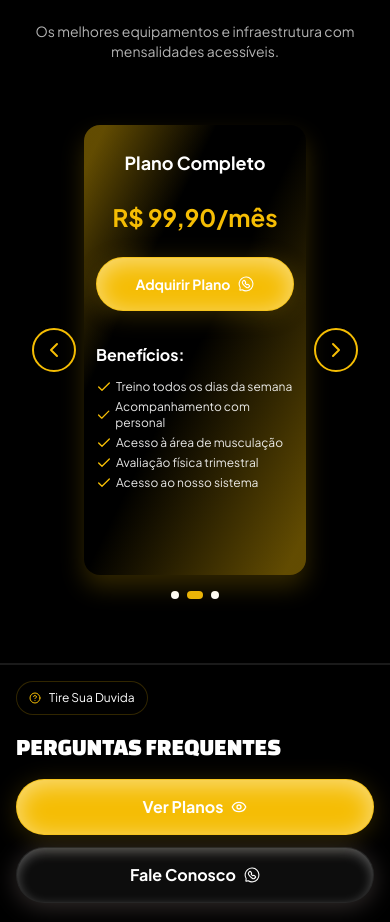
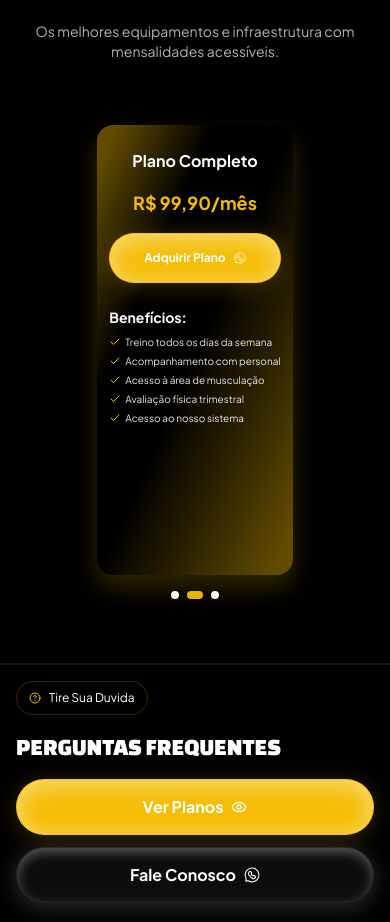
Before and after one commit to Gabriel-Vignoli/FitPlan-Landing-Page, a React (Vite) app: page / in a window 390 px wide. Shown: the part 3669-4591 px from the top of the page. Built offline with nearby package versions, Linux system fonts and the light colour scheme.

Commit message:
refactor: adjust PlanCard and PlanList styles for consistent mobile/tablet layout

```diff
--- a/src/components/PlanCard.jsx
+++ b/src/components/PlanCard.jsx
@@ -1,4 +1,3 @@
-// PlanCard.jsx
 import Button from "./Button";
 import { Check } from "lucide-react";
 
@@ -15,12 +14,11 @@ const PlanCard = ({
     isSelected
       ? screenSize === "desktop"
         ? "z-10 h-[380px] w-full scale-100 lg:h-[420px] lg:w-[280px] xl:h-[500px] xl:w-[340px]"
-        : "z-10 h-[450px] w-full scale-100 md:h-[540px]"
+        : "z-10 h-[450px] w-full max-w-[600px] mx-auto scale-100 md:h-[540px]"
       : screenSize === "desktop"
         ? "z-0 h-[330px] w-full scale-95 opacity-80 lg:h-[370px] lg:w-[230px] xl:h-[460px] xl:w-[290px]"
-        : "z-0 h-[400px] w-full scale-95 opacity-80 md:h-[550px]"
+        : "z-0 h-[400px] w-full max-w-[600px] mx-auto scale-95 opacity-80 md:h-[550px]"
   }`}
-
   style={{
     background: "black",
     position: "relative",
@@ -30,6 +28,7 @@ const PlanCard = ({
       : "0 8px 16px rgba(255, 255, 255, 0.08), 0 2px 6px rgba(0, 0, 0, 0.15)",
   }}
 >
+
       {/* Gradient Effects */}
       <div
         className="absolute inset-0 z-0"
@@ -56,8 +55,8 @@ const PlanCard = ({
               ? "gap-4 lg:gap-5 xl:gap-8"
               : "gap-3 lg:gap-4"
             : isSelected
-              ? "gap-6 md:gap-8"
-              : "gap-4 md:gap-5"
+              ? "gap-4 md:gap-8"
+              : "gap-3 md:gap-5"
         }`}
       >
         <div
@@ -67,8 +66,8 @@ const PlanCard = ({
                 ? "gap-4 lg:gap-5 xl:gap-8"
                 : "gap-3 lg:gap-4"
               : isSelected
-                ? "gap-6 md:gap-8"
-                : "gap-4 md:gap-5"
+                ? "gap-4 md:gap-8"
+                : "gap-3 md:gap-5"
           }`}
         >
           {/* Title */}
@@ -77,10 +76,10 @@ const PlanCard = ({
               isSelected
                 ? screenSize === "desktop"
                   ? "text-base text-white lg:text-lg xl:text-xl"
-                  : "text-lg text-white md:text-xl"
+                  : "text-base text-white md:text-xl"
                 : screenSize === "desktop"
                   ? "text-sm text-white/70 lg:text-base"
-                  : "text-base text-white/70 md:text-lg"
+                  : "text-sm text-white/70 md:text-lg"
             }`}
           >
             {title}
@@ -91,27 +90,27 @@ const PlanCard = ({
               isSelected
                 ? screenSize === "desktop"
                   ? "text-xl text-primary lg:text-2xl xl:text-3xl"
-                  : "text-2xl text-primary md:text-3xl"
+                  : "text-lg text-primary md:text-3xl"
                 : screenSize === "desktop"
                   ? "text-lg text-primary/70 lg:text-xl xl:text-2xl"
-                  : "text-xl text-primary/70 md:text-2xl"
+                  : "text-base text-primary/70 md:text-2xl"
             }`}
           >
             {price}
           </div>
         </div>
 
-        {/* Button */}
+        {/* Button  */}
         <Button
           variant="primary"
           className={`${
             isSelected
               ? screenSize === "desktop"
                 ? "px-3 py-1 text-xs lg:px-4 lg:py-2 lg:text-sm xl:px-6 xl:py-3 xl:text-base"
-                : "px-4 py-2 text-sm md:px-6 md:py-3 md:text-base"
+                : "px-3 py-1 text-xs md:px-6 md:py-3 md:text-base"
               : screenSize === "desktop"
                 ? "px-2 py-1 text-xs lg:px-3 lg:py-2"
-                : "px-3 py-2 text-xs md:text-sm"
+                : "px-2 py-1 text-xs md:text-sm"
           }`}
           icon={
             <img
@@ -122,8 +121,8 @@ const PlanCard = ({
                     ? "h-3 w-3 lg:h-4 lg:w-4 xl:h-5 xl:w-5"
                     : "h-3 w-3 lg:h-4 lg:w-4"
                   : isSelected
-                    ? "h-4 w-4 md:h-5 md:w-5"
-                    : "h-3 w-3 md:h-4 md:w-4"
+                    ? "h-3 w-3 md:h-5 md:w-5"
+                    : "h-2 w-2 md:h-4 md:w-4"
               } `}
             />
           }
@@ -134,7 +133,7 @@ const PlanCard = ({
         {/* Benefits */}
         <div
           className={`mt-2 flex flex-col md:mt-4 lg:mt-2 xl:mt-4 ${
-            screenSize === "desktop" ? "gap-2 lg:gap-3" : "gap-3 md:gap-4"
+            screenSize === "desktop" ? "gap-2 lg:gap-3" : "gap-2 md:gap-4"
           }`}
         >
           <h4
@@ -142,10 +141,10 @@ const PlanCard = ({
               isSelected
                 ? screenSize === "desktop"
                   ? "text-sm font-bold text-white lg:text-base xl:text-lg"
-                  : "text-base font-bold text-white md:text-lg"
+                  : "text-sm font-bold text-white md:text-lg"
                 : screenSize === "desktop"
                   ? "text-xs font-bold text-white/70 lg:text-sm"
-                  : "text-sm font-bold text-white/70 md:text-base"
+                  : "text-xs font-bold text-white/70 md:text-base"
             }`}
           >
             Benefícios:
@@ -162,10 +161,10 @@ const PlanCard = ({
                     isSelected
                       ? screenSize === "desktop"
                         ? "h-3 w-3 text-primary lg:h-4 lg:w-4"
-                        : "h-4 w-4 text-primary md:h-5 md:w-5"
+                        : "h-3 w-3 text-primary md:h-5 md:w-5"
                       : screenSize === "desktop"
                         ? "h-3 w-3 text-primary/70 lg:h-4 lg:w-4"
-                        : "h-3 w-3 text-primary/70 md:h-4 md:w-4"
+                        : "h-2 w-2 text-primary/70 md:h-4 md:w-4"
                   }`}
                 />
                 <span
@@ -173,10 +172,10 @@ const PlanCard = ({
                     isSelected
                       ? screenSize === "desktop"
                         ? "text-[10px] text-white/90 lg:text-xs"
-                        : "text-xs text-white/90 md:text-sm"
+                        : "text-[10px] text-white/90 md:text-sm"
                       : screenSize === "desktop"
                         ? "text-[8px] text-white/70 lg:text-[10px]"
-                        : "text-[10px] text-white/70 md:text-xs"
+                        : "text-[8px] text-white/70 md:text-xs"
                   }`}
                 >
                   {benefit}
--- a/src/components/PlanList.jsx
+++ b/src/components/PlanList.jsx
@@ -1,7 +1,6 @@
-// PlanList.jsx
+import { useState, useRef, useEffect } from "react";
+import PlanCard from "./PlanCard";
 import { ChevronLeft, ChevronRight } from "lucide-react";
-import { useState } from "react";
-import PlanCard from "./PlanCard";
 
 const PlanList = () => {
   const plans = [
@@ -40,6 +39,35 @@ const PlanList = () => {
   ];
 
   const [selectedIndex, setSelectedIndex] = useState(1);
+  const [startX, setStartX] = useState(null);
+  const [isDragging, setIsDragging] = useState(false);
+  const carouselRef = useRef(null);
+
+  // Configuração do touch para mobile
+  const handleTouchStart = (e) => {
+    setStartX(e.touches[0].clientX);
+    setIsDragging(true);
+  };
+
+  const handleTouchMove = (e) => {
+    if (!isDragging) return;
+    const x = e.touches[0].clientX;
+    const diff = startX - x;
+
+    if (diff > 50) {
+      // Swipe para a esquerda (próximo)
+      handleNext();
+      setIsDragging(false);
+    } else if (diff < -50) {
+      // Swipe para a direita (anterior)
+      handlePrevious();
+      setIsDragging(false);
+    }
+  };
+
+  const handleTouchEnd = () => {
+    setIsDragging(false);
+  };
 
   const handlePrevious = () => {
     setSelectedIndex((prev) => (prev === 0 ? plans.length - 1 : prev - 1));
@@ -49,37 +77,38 @@ const PlanList = () => {
     setSelectedIndex((prev) => (prev === plans.length - 1 ? 0 : prev + 1));
   };
 
+  // Auto-rotate para desktop (opcional)
+  useEffect(() => {
+    if (window.innerWidth >= 1024) { // lg breakpoint
+      const interval = setInterval(() => {
+        handleNext();
+      }, 5000);
+      return () => clearInterval(interval);
+    }
+  }, [selectedIndex]);
+
   return (
     <section className="flex flex-col items-center justify-center overflow-hidden p-4 md:p-6 lg:p-4 xl:p-8">
-      {/* Carrossel (visível em dispositivos menores) */}
-      <div className="relative flex w-full items-center justify-center gap-2 md:gap-4 lg:hidden">
-        <button
-          onClick={handlePrevious}
-          aria-label="Plano anterior"
-          className="z-10 rounded-full border-2 border-primary p-2 text-primary transition-all duration-300 hover:bg-primary hover:text-black md:p-3"
+     {/* Carrossel mobile com swipe */}
+<div
+  className="relative w-full lg:hidden"
+  onTouchStart={handleTouchStart}
+  onTouchMove={handleTouchMove}
+  onTouchEnd={handleTouchEnd}
+  ref={carouselRef}
 >
-          <ChevronLeft size={24} />
-        </button>
-
-        <div className="w-full max-w-sm">
+  <div className="flex w-full justify-center px-4">
     <PlanCard
       title={plans[selectedIndex].title}
       price={plans[selectedIndex].price}
       benefits={plans[selectedIndex].benefits}
       isSelected={true}
+      screenSize="mobile"
     />
   </div>
-
-        <button
-          onClick={handleNext}
-          aria-label="Próximo plano"
-          className="z-10 rounded-full border-2 border-primary p-2 text-primary transition-all duration-300 hover:bg-primary hover:text-black md:p-3"
-        >
-          <ChevronRight size={24} />
-        </button>
 </div>
 
-      {/* Layout com todos os cards (visível apenas no desktop) */}
+      {/* Layout desktop com navegação */}
       <div className="relative hidden w-full max-w-full items-center justify-center px-2 lg:flex">
         <button
           onClick={handlePrevious}
@@ -111,7 +140,7 @@ const PlanList = () => {
         </button>
       </div>
 
-      {/* Dots para navegação */}
+      {/* Indicadores de navegação */}
       <div className="mt-4 flex gap-2 md:mt-5">
         {plans.map((_, index) => (
           <button
```
Lines whose indentation alone changed are shown as unchanged.
